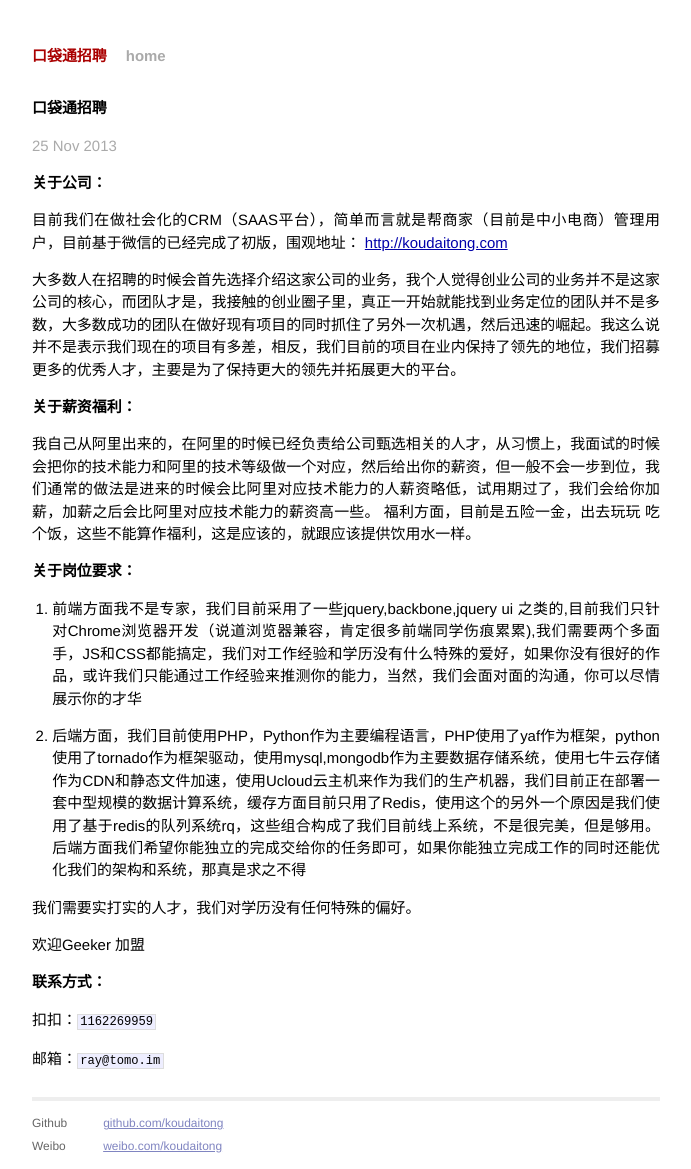
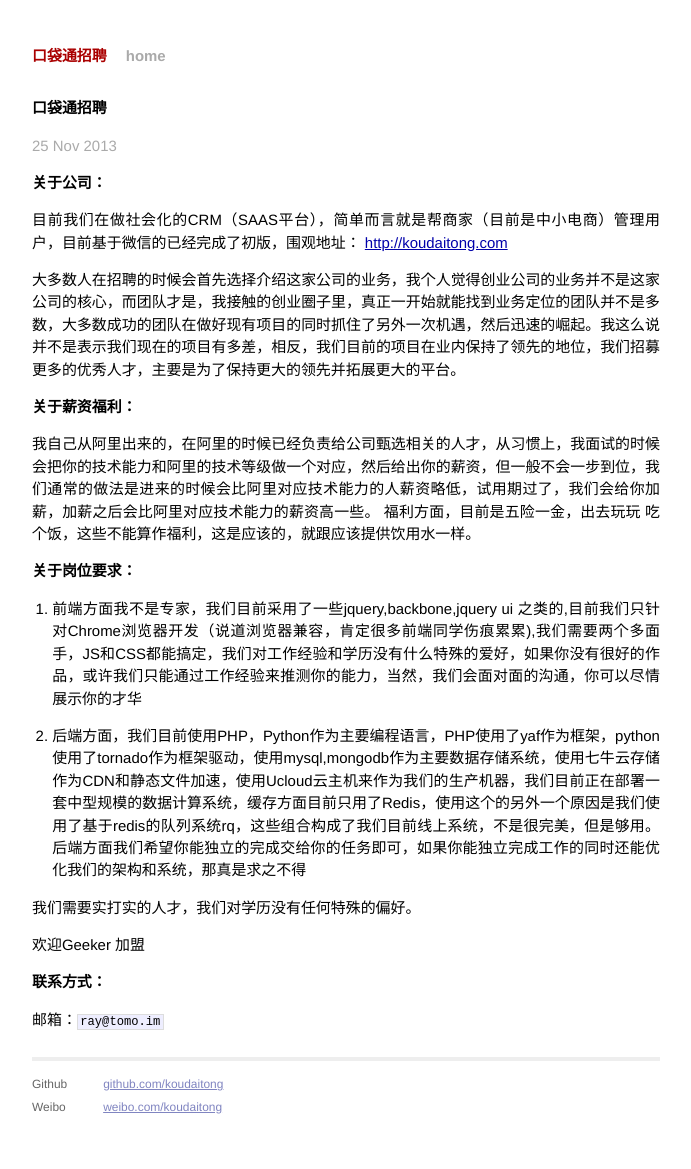
Before and after one commit to judielee/koudaitong.github.io, a Jekyll site: the page built from _posts/2013-11-25-koudaitong.markdown, in a window 1280 px wide. Shown: the whole page, without its empty margins (294-985 px from the left). Built offline with Jekyll 4.4.1, drawn with Linux system fonts in a browser that asks for light colours; Markdown is read by kramdown in place of the engine named in the settings; after the commit the page ends 1130 px from its top, so only the background shows below that.

Commit message:
删除 qq

```diff
--- a/_posts/2013-11-25-koudaitong.markdown
+++ b/_posts/2013-11-25-koudaitong.markdown
@@ -27,6 +27,4 @@ categories: koudaitong
 
 #联系方式：
 
-扣扣：`1162269959`
-
 邮箱：`ray@tomo.im`
```
